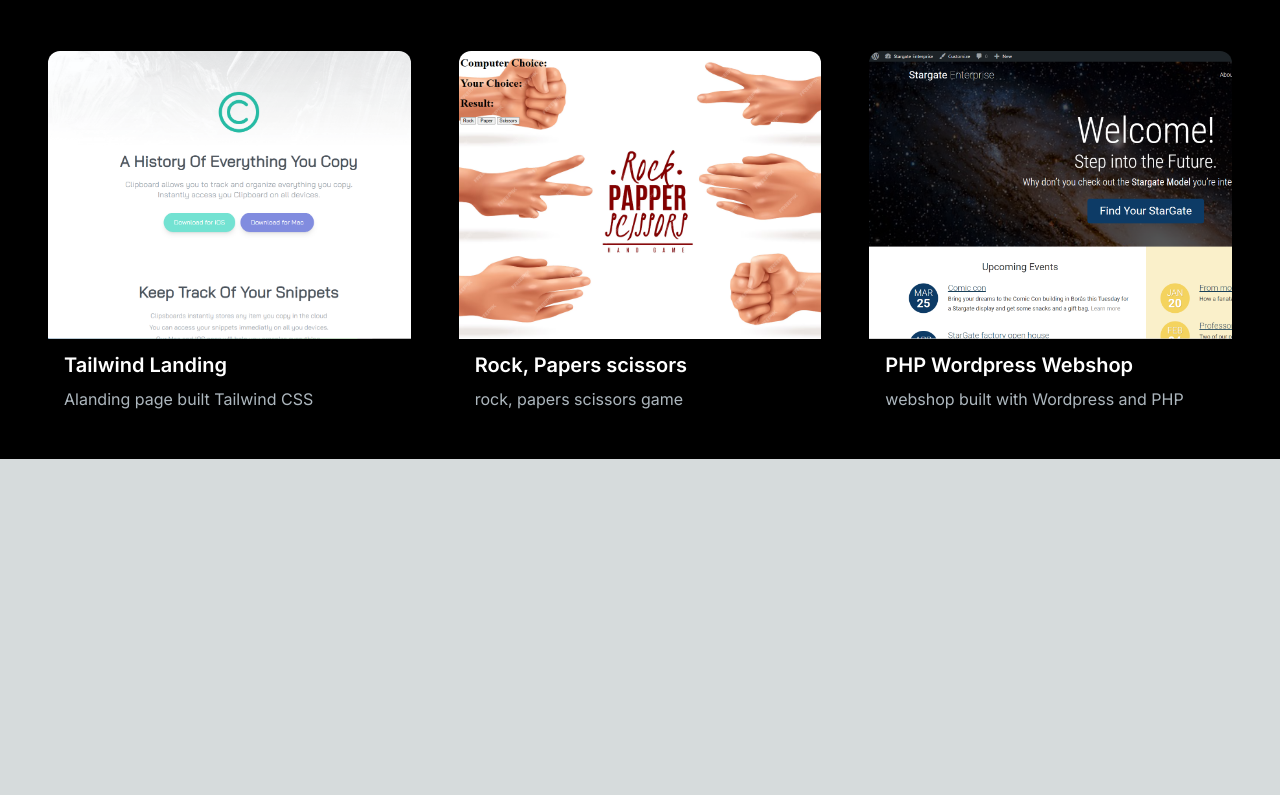
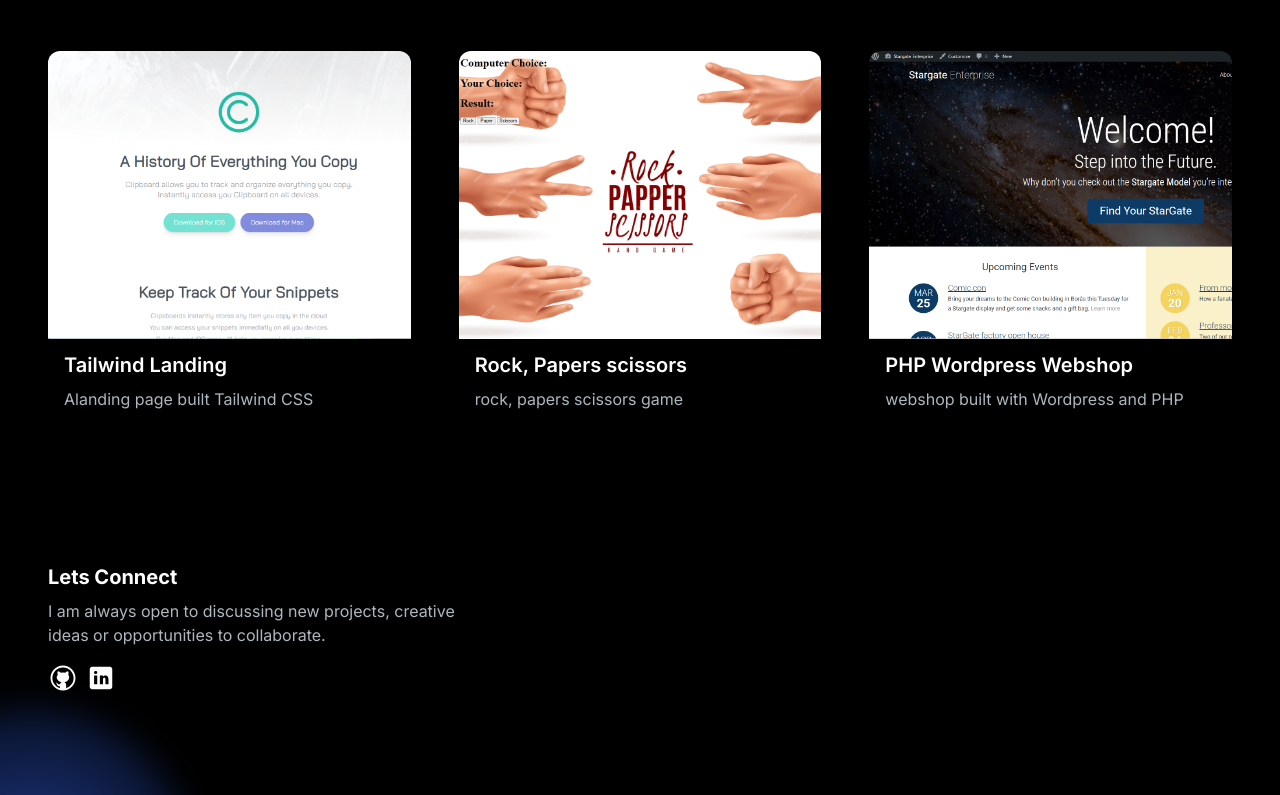
Before and after one commit to Mrmbengan/Portfolio, a Next.js app: page / in a window 1280 px wide. Shown: the part 2002-2797 px from the top of the page. Before the commit the page ends 2461 px from the top, so only its background shows below. Built offline with nearby package versions, Linux system fonts and the light colour scheme.

Commit message:
contact and footer section

```diff
--- /dev/null
+++ b/app/components/ContactSection.jsx
@@ -0,0 +1,30 @@
+import React from 'react'
+import GithubIcon from '../../public/images/github-icon.svg';
+import LinkedinIcon from '../../public/images/linkedin-icon.svg';
+import Link from 'next/link';
+import Image from 'next/image';
+
+const ContactSection = () => {
+  return (
+    <section className='grid md:grid-cols-2 my-12 md:my-12 py-24 gap-4 relative'>
+        <div className="bg-[radial-gradient(ellipse_at_center,_var(--tw-gradient-stops))] from-blue-900 to-transparent rounded-full h-80 w-80 z-0 blur-lg absolute top-3/4 -left-4 transform -translate-x-1/2 -translate-1/2"></div>
+        <div className='z-10'>
+            <h5 className='text-xl font-bold text-white my-2'>Lets Connect</h5>
+            <p className='text-[#ADB7BE] mb-4 max-w-md'>
+                {" "}
+                I am always open to discussing new projects, creative ideas or opportunities to collaborate.
+            </p>
+            <div className='socials flex flex-row gap-2'>
+                <Link href="https://github.com/Mrmbengan">
+                    <Image src={GithubIcon} alt="github-icon" width={30} height={30} />
+                </Link>
+                <Link href="https://www.linkedin.com/in/matias-bengtsson/">
+                    <Image src={LinkedinIcon} alt="linkedin-icon" width={30} height={30} />
+                </Link>
+            </div>
+        </div>
+    </section>
+  )
+}
+
+export default ContactSection
--- /dev/null
+++ b/app/components/Footer.jsx
@@ -0,0 +1,14 @@
+import React from 'react'
+
+const Footer = () => {
+  return (
+    <footer className='footer border border-top-[#33353F] border-l-transparent border-r-transparent border-b-transparent text-white  '>
+        <div className='container p-12 flex justify-between'>
+            <span className='z-10 text-slate-300'>LOGO</span>
+            <p className='text-slate-500'>All Rights Reserved.</p>
+        </div>
+    </footer>
+  )
+}
+
+export default Footer
--- a/app/page.js
+++ b/app/page.js
@@ -3,6 +3,8 @@ import HeroSection from "./components/HeroSection";
 import Navbar from "./components/Navbar";
 import AboutSection from "./components/AboutSection";
 import ProjectsSection from "./components/ProjectsSection";
+import ContactSection from "./components/ContactSection";
+import Footer from "./components/Footer";
 
 export default function Home() {
   return (
@@ -12,6 +14,8 @@ export default function Home() {
         <HeroSection/>
         <AboutSection/>
         <ProjectsSection/>
+        <ContactSection/>
+        <Footer/>
       </div>
     </main>
   );
```
Also changed, not shown: public/images/github-icon.svg (added), public/images/linkedin-icon.svg (added).
